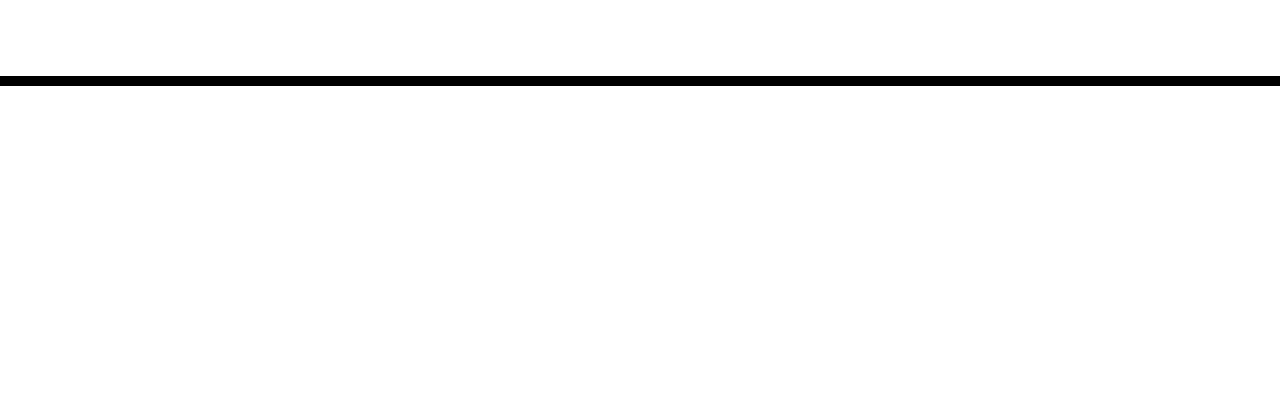
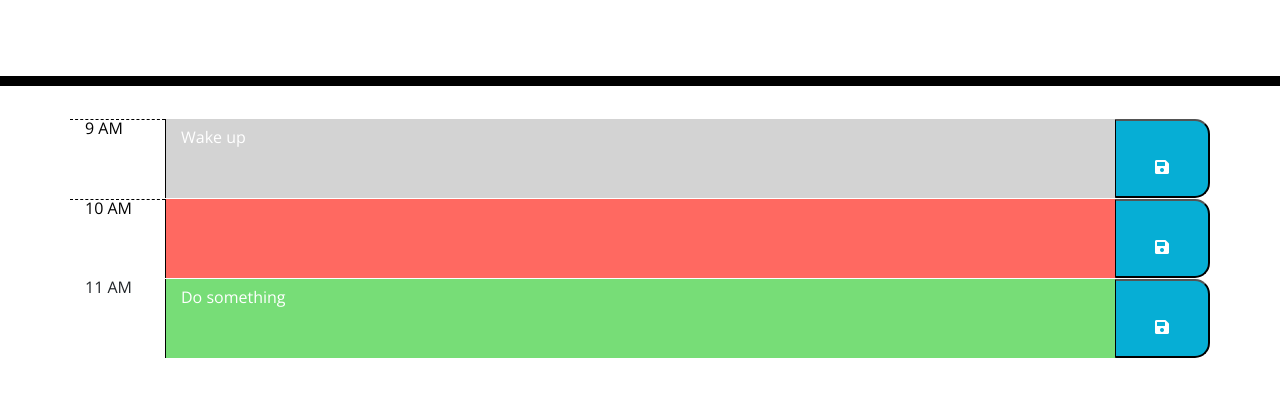
Before and after one commit to ScottieTee/Work-Day-Scheduler, a plain HTML site: page index.html in a window 1280 px wide. Shown: the part 182-578 px from the top of the page. Drawn offline with nearby package versions, Linux system fonts and the light colour scheme.

Commit message:
played with divs

```diff
--- /dev/null
+++ b/assets/script.js
@@ -0,0 +1,4 @@
+//display todays date and day
+var currentDate = moment().format ('dddd, MMM Do YYYY, h:mm:ss a');
+
+$("#currentDay").html(currentDate);
--- a/index.html
+++ b/index.html
@@ -1,5 +1,6 @@
 <!DOCTYPE html>
 <html lang="en">
+
   <head>
     <meta charset="UTF-8" />
     <meta name="viewport" content="width=device-width, initial-scale=1.0" />
@@ -30,9 +31,31 @@
     </header>
     <div class="container">
       <!-- Timeblocks go here -->
+      <div class="row">
+        <div class="hour col-md-1 col-sm-1">9 AM</div>
+        <textarea class="past col-md-10 col-sm-10">Wake up</textarea>
+        <button class="saveBtn col-md-1 col-sm-1">
+            <span class="fas fa-save"></span>
+        </button>
+    </div>
+    <div class="row">
+        <div class="hour col-md-1 col-sm-1">10 AM</div>
+        <textarea class="present col-md-10 col-sm-10"></textarea>
+        <button class="saveBtn col-md-1 col-sm-1">
+            <span class="fas fa-save"></span>
+        </button>
+    </div>
+    <div class="row">
+        <div class="hourcol-md-1 col-sm-1">11 AM</div>
+        <textarea class="future col-md-10 col-sm-10">Do something</textarea>
+        <button class="saveBtn col-md-1 col-sm-1">
+            <span class="fas fa-save"></span>
+        </button>
+    </div>
     </div>
 
     <script src="https://code.jquery.com/jquery-3.4.1.min.js"></script>
     <script src="https://cdnjs.cloudflare.com/ajax/libs/moment.js/2.24.0/moment.min.js"></script>
+    <script src="./assets/js/script.js"></script>
   </body>
 </html>
```
